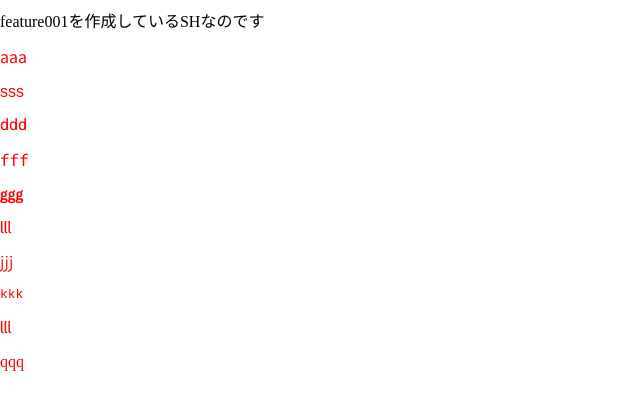
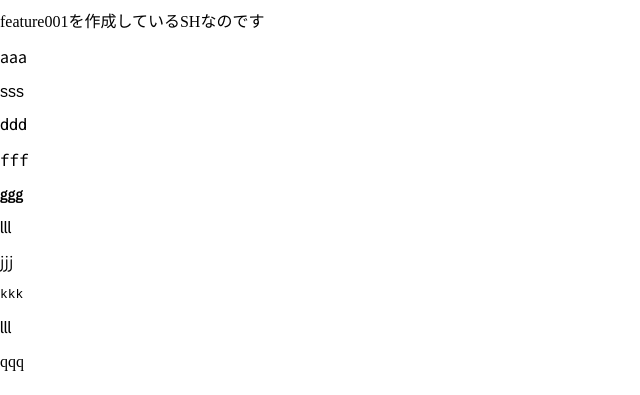
Before and after one commit to shu-ken/testseki, a plain HTML site: page sprite.html in a window 1280 px wide. Shown: the part 405-800 px from the top of the page, without its empty margins (0-640 px from the left). Drawn offline with nearby package versions, Linux system fonts and the light colour scheme.

Commit message:
style削除しました

```diff
--- a/sprite.html
+++ b/sprite.html
@@ -27,56 +27,16 @@
 		<div class="hhh">
 			<p>feature001を作成しているSHなのです</p>
 		</div>
-		<p
-			style="color: red"
-			class="aaa">
-			aaa
-		</p>
-		<p
-			style="color: red"
-			class="sss">
-			sss
-		</p>
-		<p
-			style="color: red"
-			class="ddd">
-			ddd
-		</p>
-		<p
-			style="color: red"
-			class="fff">
-			fff
-		</p>
-		<p
-			style="color: red"
-			class="ggg">
-			ggg
-		</p>
-		<p
-			style="color: red"
-			class="lll">
-			lll
-		</p>
-		<p
-			style="color: red"
-			class="jjj">
-			jjj
-		</p>
-		<p
-			style="color: red"
-			class="kkk">
-			kkk
-		</p>
-		<p
-			style="color: red"
-			class="lll">
-			lll
-		</p>
-		<p
-			style="color: red"
-			class="qqq">
-			qqq
-		</p>
+		<p class="aaa">aaa</p>
+		<p class="sss">sss</p>
+		<p class="ddd">ddd</p>
+		<p class="fff">fff</p>
+		<p class="ggg">ggg</p>
+		<p class="lll">lll</p>
+		<p class="jjj">jjj</p>
+		<p class="kkk">kkk</p>
+		<p class="lll">lll</p>
+		<p class="qqq">qqq</p>
 	</body>
 </html>
 
```
